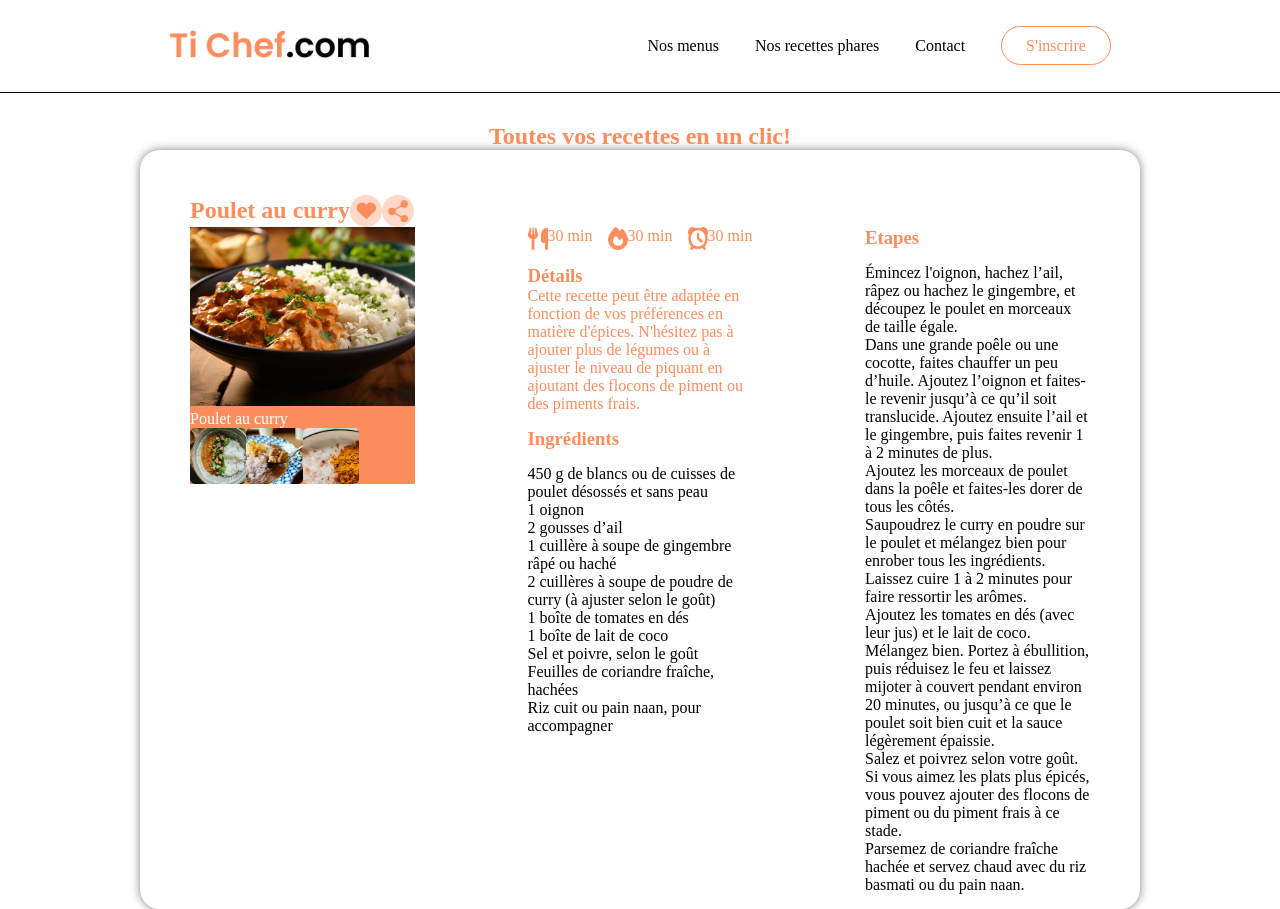
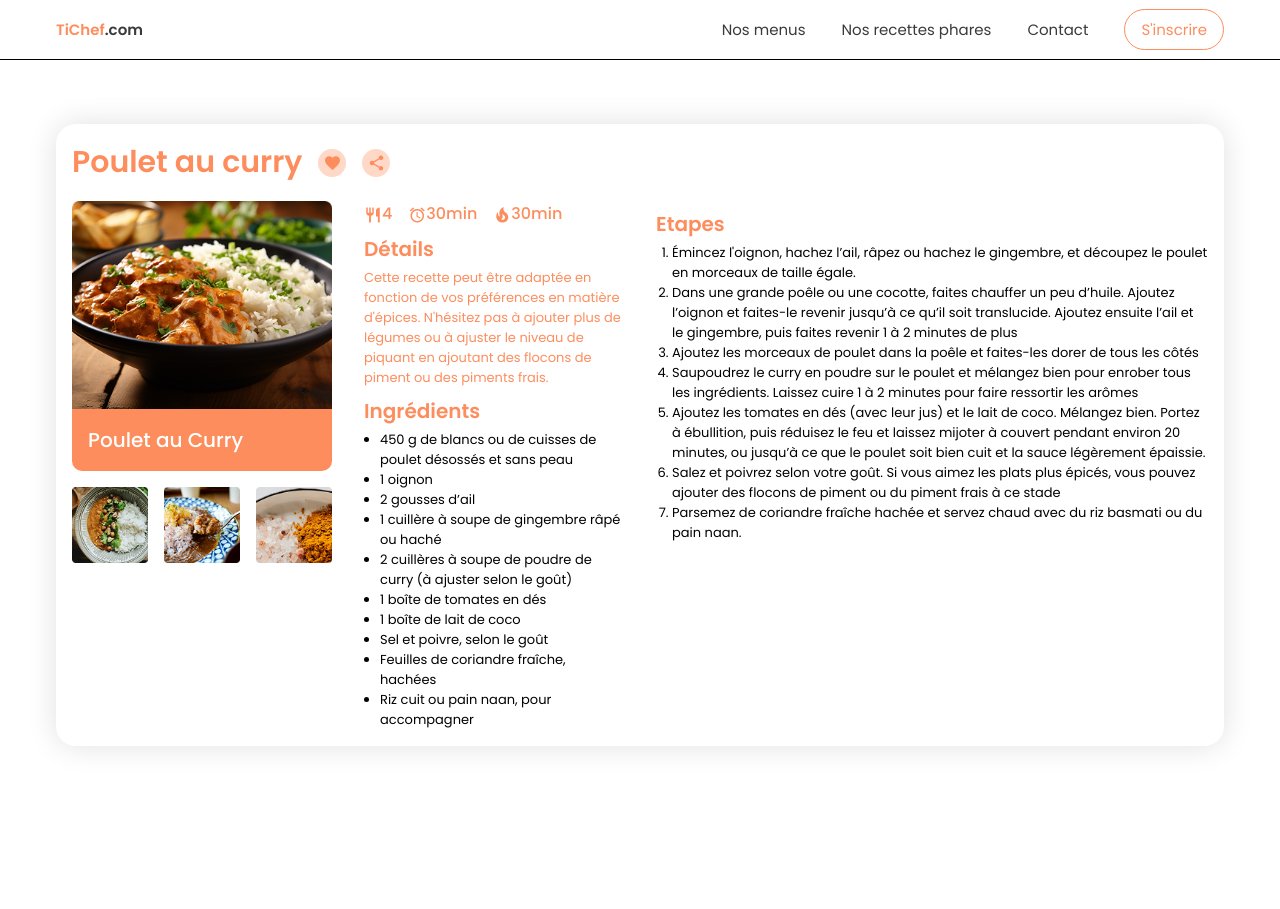
Before and after one commit to Assia456/Ti-Chef, a plain HTML site: page index.html in a window 1280 px wide. After the commit the page ends 800 px from the top, so only its background shows below. Drawn offline with Linux system fonts and the light colour scheme.

Commit message:
correction

```diff
--- a/index.html
+++ b/index.html
@@ -1,90 +1,90 @@
 <!DOCTYPE html>
-<html lang="fr">
+<html lang="en">
 
 <head>
     <meta charset="UTF-8">
     <meta name="viewport" content="width=device-width, initial-scale=1.0">
-    <title>Tichef</title>
+    <title>Tichef le livre de cuisine</title>
+    <link href="https://fonts.googleapis.com/icon?family=Material+Icons"
+      rel="stylesheet">
     <link rel="stylesheet" href="style.css">
 </head>
 
 <body>
-    <main>
-        <!-- HEADER -->
-        <header class="flex spaceBetween border textCenter padding">
-
-            <a href="" class="logo top30 container">
-                <img src="assets/asset/small-logo-tichef.png" alt="logo du site" class="logo">
-            </a>
-
-            <nav class="menu pucesNone top30 container">
-                <ul class="flex spaceBetween gap36">
+    <header>
+        <div class="container">
+            <div class="burger-menu" data-status="off">
+                <label class="burger" for="burger">
+                    <input type="checkbox" id="burger">
+                    <span></span>
+                    <span></span>
+                    <span></span>
+                  </label>
+            </div>
+            <nav id="nav" class="flex justify-between menu align-center">
+                <a href="" class="logo"><span class="text-orange">TiChef</span>.com</a>
+                <ul>
                     <li><a href="">Nos menus</a></li>
                     <li><a href="">Nos recettes phares</a></li>
                     <li><a href="">Contact</a></li>
-                    <li><a href="" class="sinscrire">S'inscrire</a></li>
+                    <li><a href="" class="btn">S'inscrire</a></li>
                 </ul>
             </nav>
+        </div>
+    </header>
+    <section class="container">
+        <div class="card">
+            <div class="flex gap16 align-center">
+                <h1>Poulet au curry</h1>
 
-        </header>
+                <a href="" class="little-btn"><span class="material-icons material-icons-outlined">favorite</span></a>
+                <a href="" class="little-btn"><span class="material-icons material-icons-outlined">
+                    share
+                    </span></a>
 
-        <section>
-            <h1 class="top30 textCenter orange"> Toutes vos recettes en un clic!</h1>
-        </section>
-<!-- POULET AU CURRY -->
-
-        <section class="container flex spaceBetween card top30 ">
-            <!-- TITRE  -->
-            <div class="flex alignCenter width30 spaceBetween top30 ">
-                <h2 class="orange">Poulet au curry</h2>
-                <a href="" class="rond flex alignCenter justifyCenter"><img src="assets/asset/like.png" alt=""
-                        width="20px"></a>
-                <a href="" class="rond flex alignCenter justifyCenter"><img src="assets/asset/share.png" alt=""
-                        width="20px"></a>
             </div>
-            <!-- GRANDE DIV -->
-            <div class="flex spaceBetween alignStart">
-                <!-- PREMIERE DIV -->
-                <div class="width25 bgOrange flex">
-                    <div>
-                        <img src="assets/asset/big-img.png" alt="" width="100%">
-                        <div>
-                            <p class="white">Poulet au curry</p>
+            <!-- 3 colonnes -->
+            <div class="flex align-start gap32 mt-16">
+                <!-- Partie images -->
+                <div class="large-3">
+                    <div class="align-start flex gap16">
+                        <div class="large-12">
+                            <img src="./assets/curry1.jpg" alt="" class="responsive">
+                            <div class="legende">Poulet au Curry</div>
+                        </div>
+                        <div class="large-4">
+                            <img src="assets/curry2.jpg" alt="" class="responsive">
+                        </div>
+                        <div class="large-4">
+                            <img src="/assets/curry3.jpg" alt="" class="responsive">
+                        </div>
+                        <div class="large-4">
+                            <img src="/assets/curry4.jpg" alt="" class="responsive">
                         </div>
                     </div>
-                    <img src="assets/asset/small-image1.png" alt="" class="img width25">
-                    <img src="assets/asset/small-image2.png" alt="" class="img width25">
-                    <img src="assets/asset/small-image3.png" alt="" class="img width25">
-
                 </div>
-                <!-- DEUXIEME DIV -->
-                <div class="width25 ">
-
-                    <div class="flex spaceBetween">
-                        <div class="flex gap15">
-                            <img src="assets/asset/nombre-icone.png" alt="" width="20px">
-                            <p class="orange">30 min</p>
-                        </div>
-                        <div class="flex gap15" >
-                            <img src="assets/asset/cuisson-icone.png" alt="" width="20px">
-                            <p class="orange">30 min</p>
-                        </div>
-                        <div class="flex gap15">
-                            <img src="assets/asset/duree-icone.png" alt="" width="20px">
-                            <p class="orange">30 min</p>
-                        </div>
+                <!-- Partie ingredients-->
+                <div class="gap32 large-3">
+                    <div class="flex gap16">
+                        <p class="etiquette"><span class="material-icons material-icons-outlined">
+                            restaurant
+                            </span>4</p>
+                        <p class="etiquette"><span class="material-icons material-icons-outlined">
+                            alarm
+                            </span>30min</p>
+                        <p class="etiquette"><span class="material-icons material-icons-outlined">
+                            local_fire_department
+                            </span>30min</p>
                     </div>
-
-                    <div class="top15">
-                        <h3 class="orange">Détails</h3>
-                        <p class="orange">Cette recette peut être adaptée en fonction de vos préférences en matière
-                            d'épices. N'hésitez pas à ajouter plus de légumes ou à ajuster le niveau de piquant en
-                            ajoutant des flocons de piment ou des piments frais.</p>
+                    <div>
+                        <h2>Détails</h2>
+                        <p class="text-orange">
+                            Cette recette peut être adaptée en fonction de vos préférences en matière d'épices. N'hésitez pas à ajouter plus de légumes ou à ajuster le niveau de piquant en ajoutant des flocons de piment ou des piments frais.
+                        </p>
                     </div>
-
-                    <div class="top15">
-                        <h3 class="orange">Ingrédients</h3>
-                        <ul class="top15">
+                    <div>
+                        <h2>Ingrédients</h2>
+                        <ul>
                             <li>450 g de blancs ou de cuisses de poulet désossés et sans peau</li>
                             <li>1 oignon</li>
                             <li>2 gousses d’ail</li>
@@ -97,40 +97,28 @@
                             <li>Riz cuit ou pain naan, pour accompagner</li>
                         </ul>
                     </div>
+
                 </div>
+                <!-- Partie etapes -->
+                <div class="large-6">
+                    <h2>Etapes</h2>
+                    <ol>
+                        <li>Émincez l'oignon, hachez l’ail, râpez ou hachez le gingembre, et découpez le poulet en morceaux de taille égale.</li>
+                        <li>Dans une grande poêle ou une cocotte, faites chauffer un peu d’huile. Ajoutez l’oignon et faites-le revenir jusqu’à ce qu’il soit translucide. Ajoutez ensuite l’ail et le gingembre, puis faites revenir 1 à 2 minutes de plus</li>
+                        <li>Ajoutez les morceaux de poulet dans la poêle et faites-les dorer de tous les côtés</li>
+                        <li>Saupoudrez le curry en poudre sur le poulet et mélangez bien pour enrober tous les ingrédients. Laissez cuire 1 à 2 minutes pour faire ressortir les arômes</li>
+                        <li>
+                            Ajoutez les tomates en dés (avec leur jus) et le lait de coco. Mélangez bien. Portez à ébullition, puis réduisez le feu et laissez mijoter à couvert pendant environ 20 minutes, ou jusqu’à ce que le poulet soit bien cuit et la sauce légèrement épaissie.</li>
+                        <li>
 
-<!-- TROISIEME DIV -->
-                <div class="width25">
-                    <h3 class="orange">Etapes</h3>
-                    <ul class="top15">
-                        <li>Émincez l'oignon, hachez l’ail, râpez ou hachez le gingembre, et découpez le poulet en morceaux de taille égale.</li>
-                        <li>Dans une grande poêle ou une cocotte, faites chauffer un peu d’huile. Ajoutez l’oignon et faites-le revenir jusqu’à ce qu’il soit translucide. Ajoutez ensuite l’ail et le gingembre, puis faites revenir 1 à 2 minutes de plus.</li>
-                        <li>Ajoutez les morceaux de poulet dans la poêle et faites-les dorer de tous les côtés.</li>
-                        <li>Saupoudrez le curry en poudre sur le poulet et mélangez bien pour enrober tous les ingrédients. Laissez cuire 1 à 2 minutes pour faire ressortir les arômes.</li>
-                        <li>Ajoutez les tomates en dés (avec leur jus) et le lait de coco. Mélangez bien. Portez à ébullition, puis réduisez le feu et laissez mijoter à couvert pendant environ 20 minutes, ou jusqu’à ce que le poulet soit bien cuit et la sauce légèrement épaissie.</li>
-                        <li>Salez et poivrez selon votre goût. Si vous aimez les plats plus épicés, vous pouvez ajouter des flocons de piment ou du piment frais à ce stade.</li>
+                            Salez et poivrez selon votre goût. Si vous aimez les plats plus épicés, vous pouvez ajouter des flocons de piment ou du piment frais à ce stade</li>
                         <li>Parsemez de coriandre fraîche hachée et servez chaud avec du riz basmati ou du pain naan.</li>
-                    </ul>
+                    </ol>
                 </div>
             </div>
-        </section>
+        </div>
+    </section>
 
-
-
-
-
-
-
-
-
-
-
-
-
-
-    </main>
-    <footer>
-    </footer>
 </body>
 
 </html>
--- a/style.css
+++ b/style.css
@@ -1,117 +1,330 @@
-*{
-    margin:0;
-    padding:0;
+@import url('https://fonts.googleapis.com/css2?family=Poppins:ital,wght@0,100;0,200;0,300;0,400;0,500;0,600;0,700;0,800;0,900;1,100;1,200;1,300;1,400;1,500;1,600;1,700;1,800;1,900&display=swap');
+
+* {
+    margin: 0;
+    padding: 0;
     box-sizing: border-box;
-    text-decoration: none;
-    list-style: none;
+    font-family: "Poppins";
 }
-a{
-    text-decoration: none;
-    color: black;
+
+:root {
+    --orange: #FD8D5D;
+    --light-orange: #FFD8C7;
+    --black: #3A3A3A;
+    --light-grey: #E0E0E0;
+    --gap: 32px;
+}
+
+header {
+    border-bottom: 1px solid #000;
+    padding: 9px 0;
+    background-color: #fff;
+    position: sticky;
+    top: 0;
+    width: 100%;
 }
 
 
-.bgRed {
-    background-color: red;
+.burger-menu {
+    display: none;
+
 }
-.sinscrire {
-    color: #FD8D5D;
-    border-radius: 20px;
-    padding: 10px 24px;
-    border: solid #FD8D5D 1px;
+
+
+
+.menu {
+    display: block;
+    position: static;
+
+    a {
+        display: block;
+        font-size: 15px;
+        transition: color 0.3s ease;
     }
-.gap36 {
+
+    ul {
+        display: flex;
+        align-items: center;
+        list-style: none;
         gap: 36px;
     }
-    .flex{
+}
+
+.menu a:hover {
+    color: var(--orange);
+}
+
+/*texte*/
+h1 {
+    font-size: 30px;
+}
+
+h2 {
+    font-size: 20px;
+    margin-top: 8px;
+    margin-bottom: 4px;
+}
+
+h1,
+h2,
+.logo {
+    font-weight: 600;
+}
+
+.etiquette {
+    font-size: 16px;
+    font-weight: 500;
+}
+
+.text-orange,
+h1,
+h2,
+.etiquette {
+    color: var(--orange)
+}
+
+a {
+    color: var(--black);
+    text-decoration: none;
+}
+
+.material-icons {
+    font-size: 18px;
+    vertical-align: middle;
+
+}
+
+/*Flexbox*/
+.flex {
     display: flex;
-        flex-wrap:wrap;
+    flex-wrap: wrap;
+
 }
-    .block{
-        display: block;
-    }
-    .spaceBetween{
+
+.justify-between {
     justify-content: space-between;
 }
-    .alignCenter{
+
+.align-center {
     align-items: center;
 }
 
-    .alignStart {
+.justify-center {
+    justify-content: center;
+}
+
+.gap32 {
+    --gap: 32px;
+    gap: var(--gap);
+}
+
+.gap16 {
+    --gap: 16px;
+    gap: var(--gap);
+}
+
+.align-start {
     align-items: flex-start;
 }
-    .justifyCenter{
-        justify-content: center;
-    }
-    .top30{
-        margin-top: 30px;
-    }
-    .top15{
-        margin-top: 15px;
-    }
-    .container{
-        max-width: 1000px;
-        margin: auto;}
 
-        /*HEADER*/
-     .logo{
-            width: 200px ;
-        }
-        .border {
-            border-bottom: solid black 1px;
+/*Composants*/
+
+/*Carte*/
+.legende {
+    background-color: var(--orange);
+    color: #fff;
+    font-size: 20px;
+    font-weight: 500;
+    padding: 16px;
+    border-radius: 0 0 10px 10px;
 }
 
-        .width25{
-            width: 25%;
+.card {
+    padding: 16px;
+    box-shadow: 0 0 30px var(--light-grey);
+    font-size: 13px;
+    margin-top: 64px;
+    border-radius: 20px;
 }
 
-        .width40{
-            width: 40%;
+.card ul,
+.card ol {
+    padding-left: 16px;
 }
 
-        .width45{
-            width: 45%;
+.btn {
+    color: var(--orange);
+    padding: 8px 16px;
+    border: 1px solid var(--orange);
+    border-radius: 32px;
 }
 
-        .textCenter{
-            text-align: center;
-        }
-
-        .padding{
-            padding: 30px ;
-        }
-
-        .orange{
-            color: #FD8D5D;
-        }
-    .rond{
-        background-color: #FFD8C7;
-        border-radius: 100px;
-        width: 32px;
-        height: 32px;
-    }
-
-        .bgred{background-color: red;}
-
-        .card{
-            box-shadow: 0px 0px 10px grey;
-            border-radius: 20px;
-            padding: 15px 50px;
-       }
-
-            .bgOrange{
-                background-color: #FD8D5D;
-            }
-
-            .white{
-                color: white;
-            }
-
-            .img{
-                border-radius: 5px;
+.little-btn {
+    background-color: var(--light-orange);
+    color: var(--orange);
+    width: 28px;
+    height: 28px;
+    display: flex;
+    justify-content: center;
+    align-items: center;
+    border-radius: 32px;
 
 }
 
-            @media all and(max-width:600px){
-                /* ici le css qui s'applique aux ecrau <500px */
+.burger {
+    position: relative;
+    width: 20px;
+    height: 15px;
+    background: transparent;
+    cursor: pointer;
+    display: block;
 }
+
+.burger input {
+    display: none;
+}
+
+.burger span {
+    display: block;
+    position: absolute;
+    height: 2px;
+    width: 100%;
+    background: black;
+    border-radius: 9px;
+    opacity: 1;
+    left: 0;
+    transform: rotate(0deg);
+    transition: .25s ease-in-out;
+}
+
+.burger span:nth-of-type(1) {
+    top: 0px;
+    transform-origin: left center;
+}
+
+.burger span:nth-of-type(2) {
+    top: 50%;
+    transform: translateY(-50%);
+    transform-origin: left center;
+}
+
+.burger span:nth-of-type(3) {
+    top: 100%;
+    transform-origin: left center;
+    transform: translateY(-100%);
+}
+
+.burger input:checked~span:nth-of-type(1) {
+    transform: rotate(45deg);
+    top: 0px;
+    left: 2px;
+}
+
+.burger input:checked~span:nth-of-type(2) {
+    width: 0%;
+    opacity: 0;
+}
+
+.burger input:checked~span:nth-of-type(3) {
+    transform: rotate(-45deg);
+    top: 14px;
+    left: 2px;
+}
+
+/*Mise en page*/
+
+.container {
+    max-width: 1200px;
+    margin-left: auto;
+    margin-right: auto;
+    padding: 0 16px;
+}
+
+.responsive {
+    display: block;
+    width: 100%
+}
+
+.mt-16 {
+    margin-top: 16px;
+}
+
+
+
+
+/*--------------------------------------------------
+🧱Largeurs et colonnes
+---------------------------------------------------*/
+
+/*Generation des classes pour la largeur des colonnes selon
+les resolutions d'ecrans d'apres un petit script sass*/
+
+/*Desktop*/
+.large-1 {
+    width: calc(8.3333333333% - 11 * var(--gap) / 12);
+}
+
+.large-2 {
+    width: calc(16.6666666667% - 5 * var(--gap) / 6);
+}
+
+.large-3 {
+    width: calc(25% - 3 * var(--gap) / 4);
+}
+
+.large-4 {
+    width: calc(33.3333333333% - 2 * var(--gap) / 3);
+}
+
+.large-5 {
+    width: calc(41.6666666667% - 1.4 * var(--gap) / 2.4);
+}
+
+.large-6 {
+    width: calc(50% - 1 * var(--gap) / 2);
+}
+
+.large-7 {
+    width: calc(58.3333333333% - 0.7142857143 * var(--gap) / 1.7142857143);
+}
+
+.large-8 {
+    width: calc(66.6666666667% - 0.5 * var(--gap) / 1.5);
+}
+
+.large-9 {
+    width: calc(75% - 0.3333333333 * var(--gap) / 1.3333333333);
+}
+
+.large-10 {
+    width: calc(83.3333333333% - 0.2 * var(--gap) / 1.2);
+}
+
+.large-11 {
+    width: calc(91.6666666667% - 0.0909090909 * var(--gap) / 1.0909090909);
+}
+
+.large-12 {
+    width: calc(100% - 0 * var(--gap) / 1);
+}
+
+
+/*RESPONSIVE TABLETTE*/
+@media all and (max-width:900px) {
+    h2 {
+        color: yellow;
+    }
+
+}
+
+/* RESPONSIVE SMARTPHONE */
+@media all and (max-width:600px) {
+    body {
+        background-color: red;
+
+    }
+
+    h2 {
+        color: blue;
+    }
+}
```
Also changed, not shown: assets/asset/big-img.png (deleted), assets/asset/big-logo-tichef.png (deleted), assets/asset/cuisson-icone.png (deleted), assets/asset/duree-icone.png (deleted), assets/asset/like.png (deleted), assets/asset/maquette-ordi.png (deleted), assets/asset/maquette-smartphone.png (deleted), assets/asset/nombre-icone.png (deleted), assets/asset/share.png (deleted), assets/asset/small-image1.png (deleted), assets/asset/small-image2.png (deleted), assets/asset/small-image3.png (deleted), assets/asset/small-logo-tichef.png (deleted), assets/curry1.jpg (added), 3 more files. Lines whose indentation alone changed are shown as unchanged.
